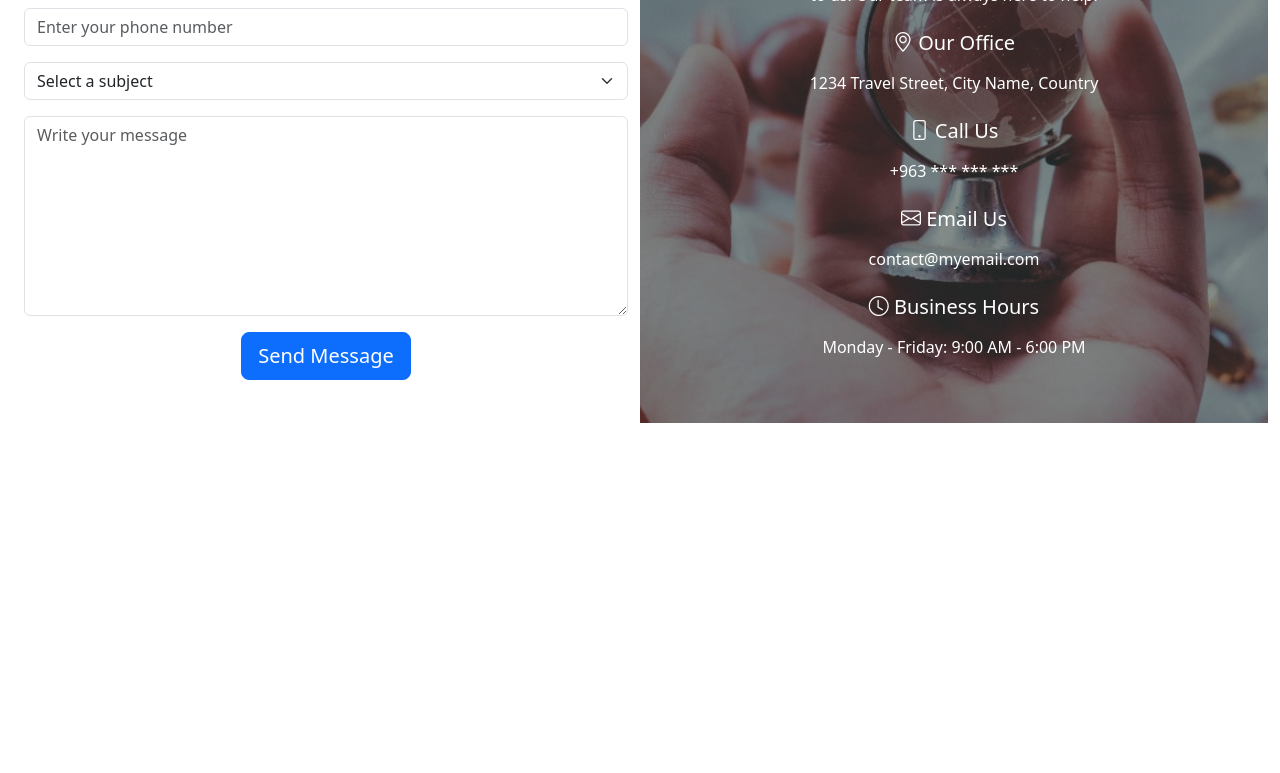
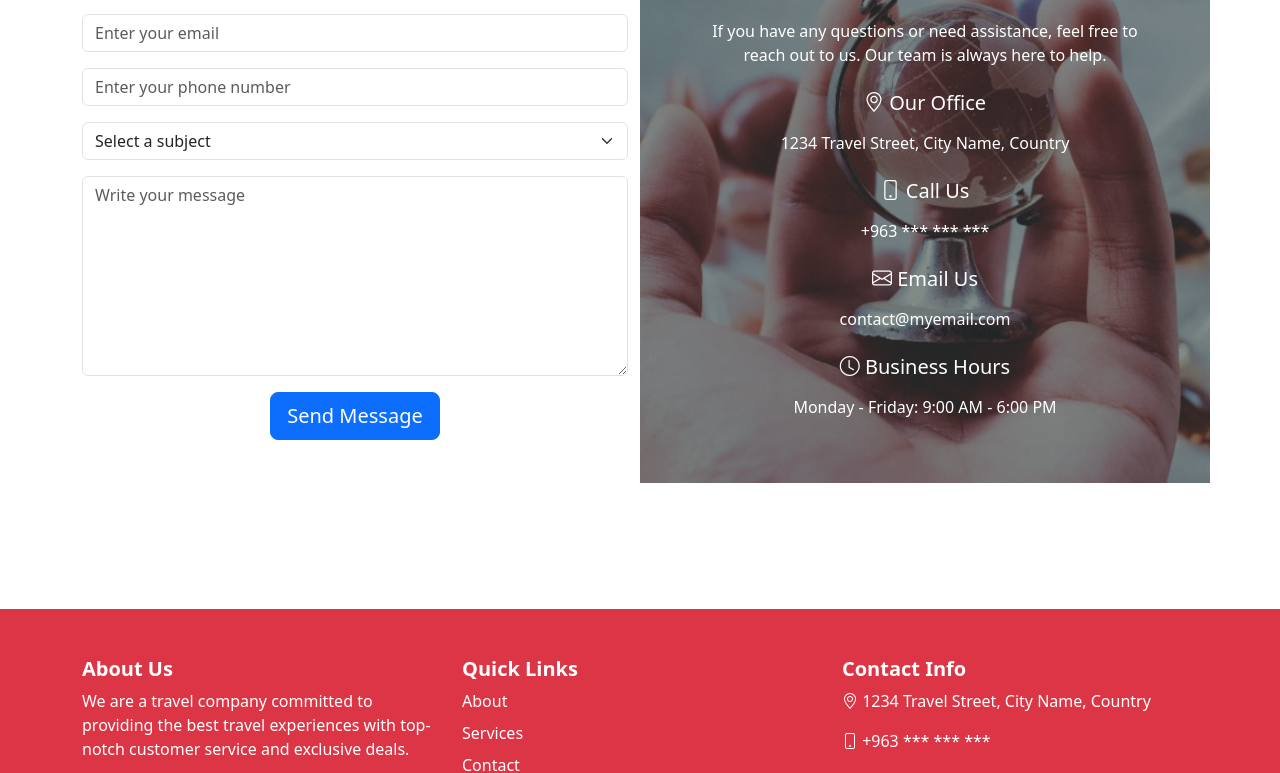
Before and after one commit to EN-BAAK/Red-bus, an Angular app: page / in a window 1280 px wide. Shown: the part 2000-2773 px from the top of the page. Before the commit the page ends 2573 px from the top, so only its background shows below. Built offline with nearby package versions, Linux system fonts and the light colour scheme.

Commit message:
add footer to home page

```diff
--- a/src/app/app.component.html
+++ b/src/app/app.component.html
@@ -30,6 +30,6 @@
   </div>
 </nav>
 
-<main class="p-4">
+<main class="">
   <router-outlet />
 </main>
--- a/src/app/home/home.component.css
+++ b/src/app/home/home.component.css
@@ -7,7 +7,7 @@
   border-bottom-right-radius: 1rem;
 }
 #home section {
-  padding: 50px 0;
+  padding: 50px;
 }
 #home .contact-us {
   height: 800px;
@@ -25,3 +25,9 @@
 #home .contact-us .form-holder button {
   width: fit-content;
 }
+#home footer a {
+  color: white;
+}
+#home footer a:hover {
+  color: blue;
+}
--- a/src/app/home/home.component.html
+++ b/src/app/home/home.component.html
@@ -1,5 +1,7 @@
 <main id="home">
-  <section class="hero bg-danger text-center text-white position-relative overflow-hidden">
+  <section
+    class="hero bg-danger text-center text-white position-relative overflow-hidden"
+  >
     <div class="container py-5">
       <h1 class="fw-bold display-4">Welcome to Our Company</h1>
       <p class="mb-4 lead">
@@ -18,6 +20,7 @@
   </section>
 
   <section class="our-travels">
+    <div class="container">
       <h1 class="mb-4 text-capitalize fw-bold fs-3 text-black">
         <i class="bi bi-stars text-warning"></i> Show our travels:
       </h1>
@@ -30,9 +33,11 @@
           [attr.data-index]="travel.id"
         ></card-viewer>
       </div>
+    </div>
   </section>
 
   <section class="contact-us">
+    <div class="container">
       <h1 class="mb-4 text-capitalize fw-bold fs-3 text-black">
         <i class="bi bi-stars text-warning"></i> Contact us:
       </h1>
@@ -104,7 +109,10 @@
             </div>
 
             <div class="d-grid">
-            <button type="submit" class="btn btn-primary btn-lg mx-auto d-block">
+              <button
+                type="submit"
+                class="btn btn-primary btn-lg mx-auto d-block"
+              >
                 Send Message
               </button>
             </div>
@@ -112,12 +120,14 @@
         </div>
 
         <div class="contact-side col-lg-6 d-lg-block d-none position-relative">
-        <div class="p-5 d-flex flex-column gap-2 align-items-center text-white">
+          <div
+            class="p-5 d-flex flex-column gap-2 align-items-center text-white"
+          >
             <h2 class="text-center">Get in Touch</h2>
 
             <p class="text-center">
-            If you have any questions or need assistance, feel free to reach out
-            to us. Our team is always here to help.
+              If you have any questions or need assistance, feel free to reach
+              out to us. Our team is always here to help.
             </p>
 
             <h5><i class="bi bi-geo-alt"></i> Our Office</h5>
@@ -138,5 +148,50 @@
           </div>
         </div>
       </div>
+    </div>
   </section>
+
+  <footer class="bg-danger py-5 text-white">
+    <div class="container">
+      <div class="row row-gap-2">
+        <!-- About Us -->
+        <div class="col-lg-4 col-md-6 col-12">
+          <h5 class="fw-bold">About Us</h5>
+          <p>
+            We are a travel company committed to providing the best travel
+            experiences with top-notch customer service and exclusive deals.
+          </p>
+        </div>
+
+        <!-- Quick Links -->
+        <div class="col-lg-4 col-md-6 col-12">
+          <h5 class="fw-bold">Quick Links</h5>
+          <ul class="list-unstyled d-flex flex-column gap-2">
+            <li>
+              <a href="/about" class="text-decoration-none">About</a>
+            </li>
+            <li>
+              <a href="/services" class="text-decoration-none">Services</a>
+            </li>
+            <li>
+              <a href="/contact" class="text-decoration-none">Contact</a>
+            </li>
+            <li>
+              <a href="/faq" class="text-decoration-none">FAQ</a>
+            </li>
+          </ul>
+        </div>
+
+        <!-- Contact Info -->
+        <div class="col-lg-4 col-md-6 col-12">
+          <h5 class="fw-bold">Contact Info</h5>
+          <p>
+            <i class="bi bi-geo-alt"></i> 1234 Travel Street, City Name, Country
+          </p>
+          <p><i class="bi bi-phone"></i> +963 *** *** ***</p>
+          <p><i class="bi bi-envelope"></i> contact&#64;myemail.com</p>
+        </div>
+      </div>
+    </div>
+  </footer>
 </main>
```
Lines whose indentation alone changed are shown as unchanged.
